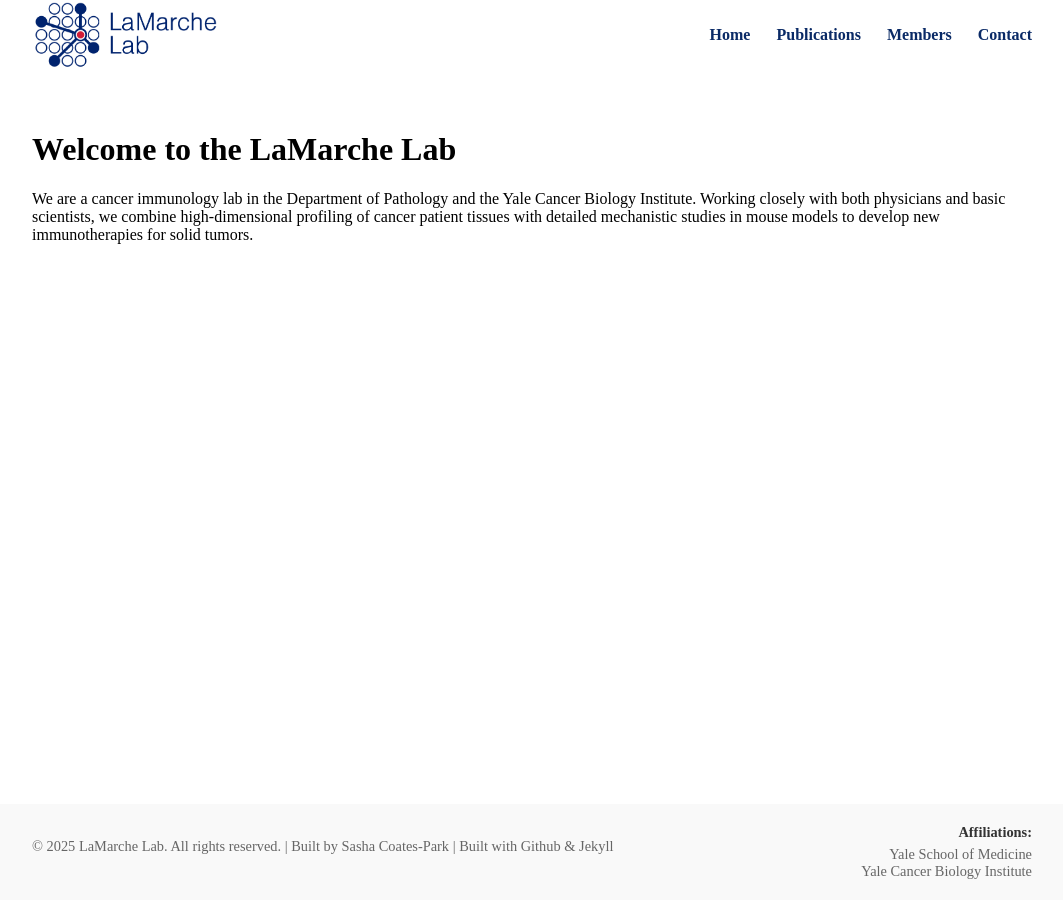
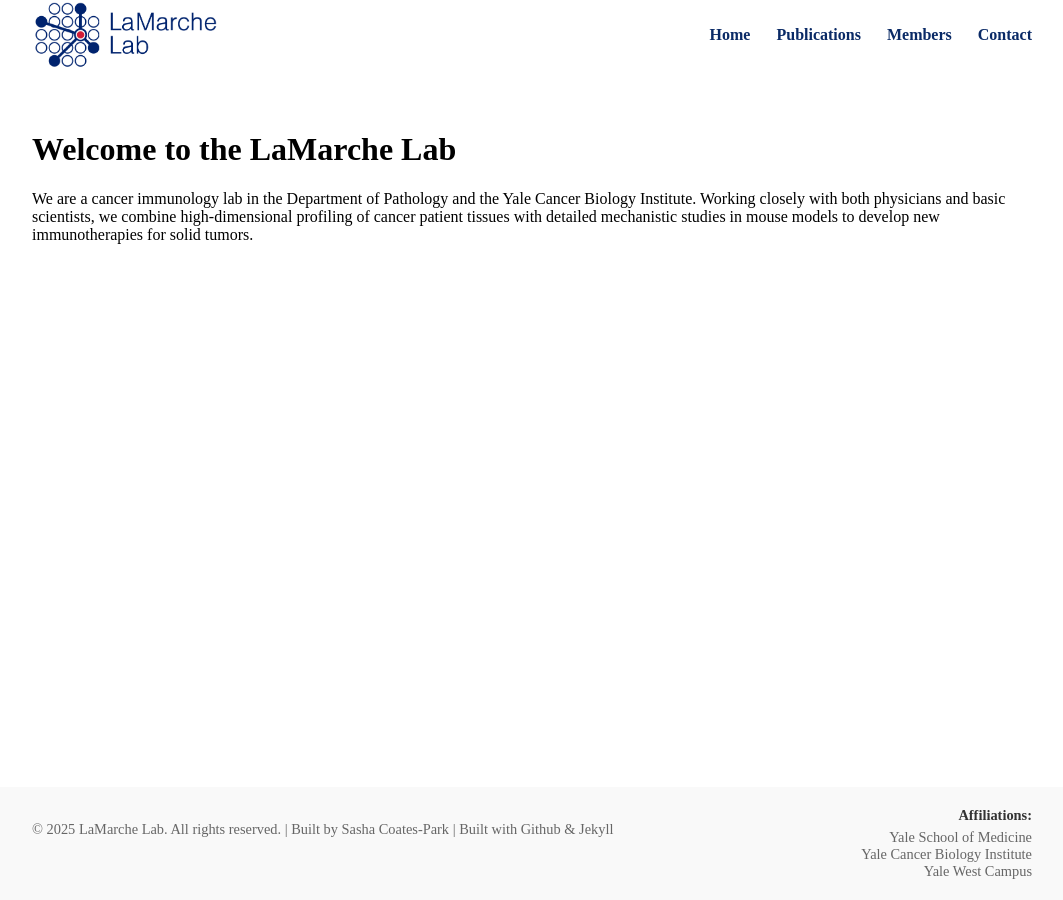
Before and after one commit to scoatespark/LaMarche-Lab, a Jekyll site: the page built from index.markdown, in a window 1280 px wide. Shown: the whole page, without its empty margins (108-1171 px from the left). Built offline with Jekyll 4.4.1, drawn with Linux system fonts in a browser that asks for light colours.

Commit message:
Update footer.html

```diff
--- a/_includes/footer.html
+++ b/_includes/footer.html
@@ -10,7 +10,8 @@
         <h4>Affiliations:</h4>
         <ul>
           <li><a href="https://medicine.yale.edu/">Yale School of Medicine</a></li>
-          <li><a href="https://medicine.yale.edu/ycbi/">Yale Cancer Biology Institute</a></li>
+          <li><a href="https://westcampus.yale.edu/institutes/yale-cancer-biology-institute">Yale Cancer Biology Institute</a></li>
+          <li><a href="https://westcampus.yale.edu/">Yale West Campus</a></li>
         </ul>
       </div>
     </div>
```
